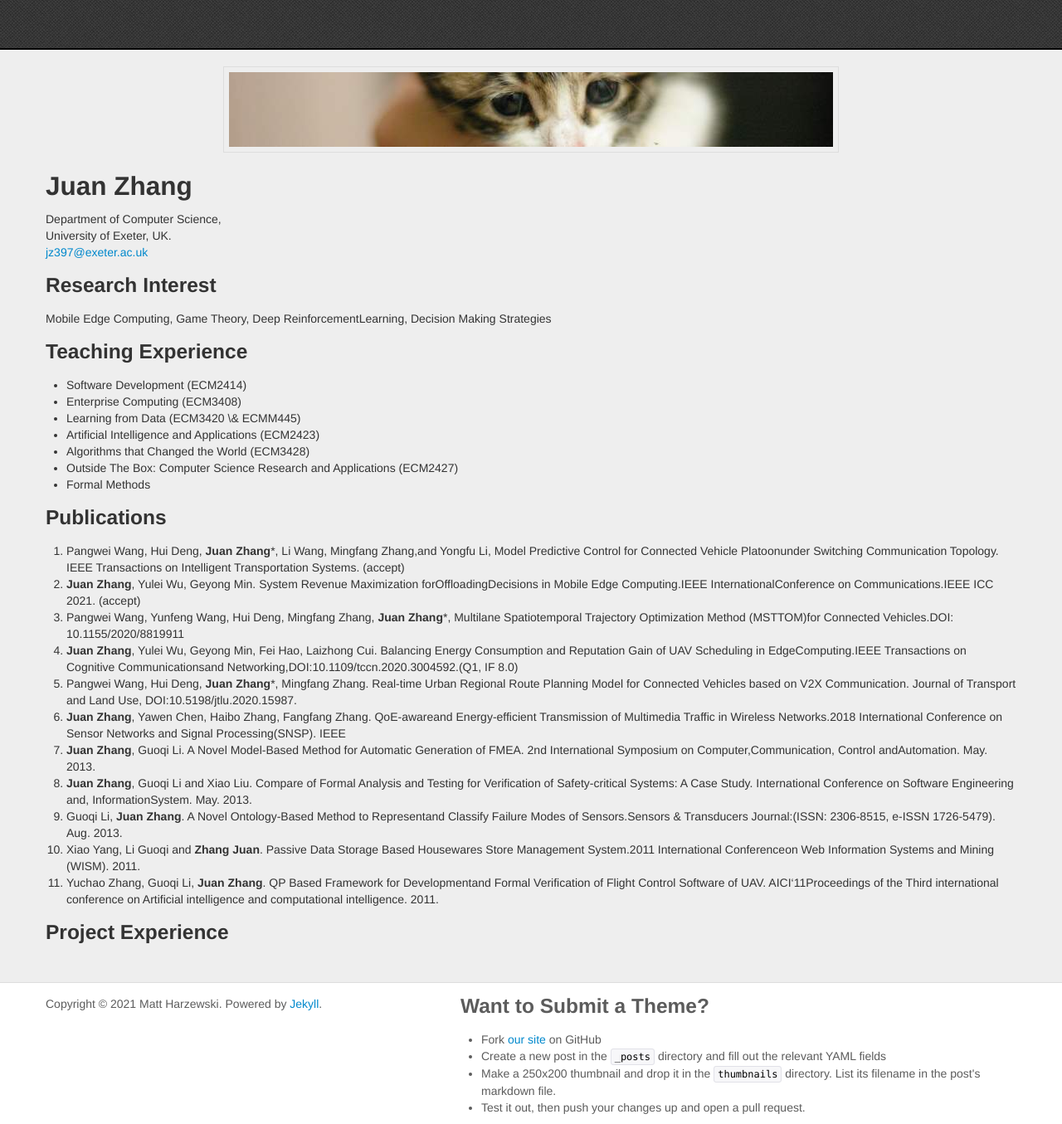
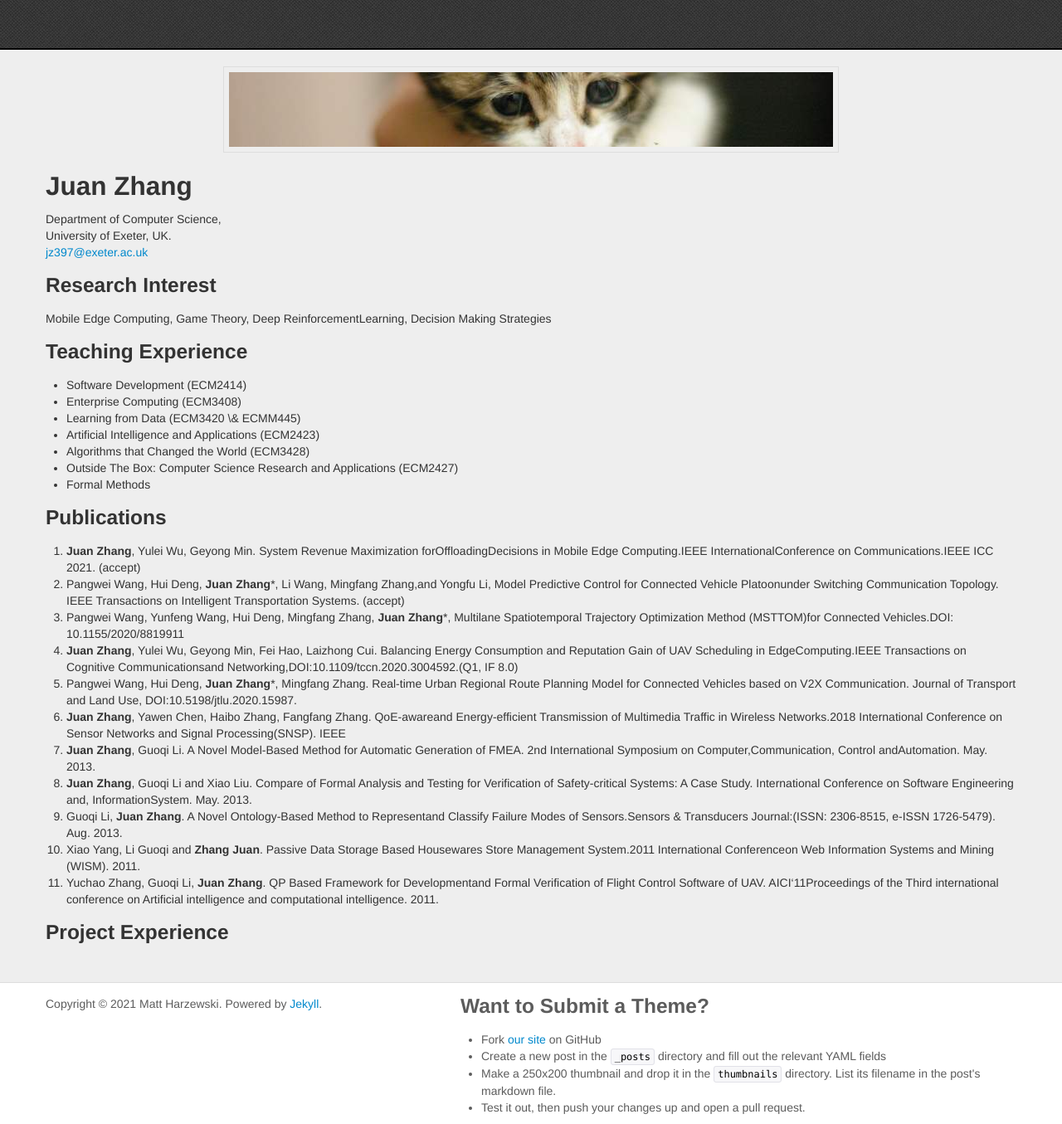
Before and after one commit to jdaisyzhang/JuanZhang, a Jekyll site: the page built from index.md, in a window 1280 px wide. Shown: the whole page at 83% size. Built offline with Jekyll 4.4.1, drawn with Linux system fonts in a browser that asks for light colours; our own code applies the rules of GitHub Pages for plain Markdown files; part of the change alters nothing that is shown; grey boxes are pictures that could not be loaded.

```diff
--- a/index.md
+++ b/index.md
@@ -18,16 +18,16 @@ Mobile Edge Computing, Game Theory, Deep ReinforcementLearning, Decision Making
 * Formal Methods
 
 ### Publications
-11. Pangwei Wang,  Hui Deng, **Juan  Zhang***,  Li Wang,  Mingfang Zhang,and Yongfu Li, Model Predictive Control for Connected Vehicle Platoonunder Switching  Communication  Topology. IEEE Transactions on Intelligent Transportation Systems. (accept)
-10. **Juan Zhang**, Yulei Wu, Geyong Min. System Revenue Maximization forOffloadingDecisions in Mobile Edge Computing.IEEE  InternationalConference on Communications.IEEE ICC 2021. (accept)
-9. Pangwei Wang, Yunfeng Wang, Hui Deng, Mingfang Zhang, **Juan Zhang***, Multilane Spatiotemporal Trajectory Optimization Method (MSTTOM)for Connected Vehicles.DOI: 10.1155/2020/8819911
+1. **Juan Zhang**, Yulei Wu, Geyong Min. System Revenue Maximization forOffloadingDecisions in Mobile Edge Computing.IEEE  InternationalConference on Communications.IEEE ICC 2021. (accept)
+2. Pangwei Wang,  Hui Deng, **Juan  Zhang***,  Li Wang,  Mingfang Zhang,and Yongfu Li, Model Predictive Control for Connected Vehicle Platoonunder Switching  Communication  Topology. IEEE Transactions on Intelligent Transportation Systems. (accept)
+3. Pangwei Wang, Yunfeng Wang, Hui Deng, Mingfang Zhang, **Juan Zhang***, Multilane Spatiotemporal Trajectory Optimization Method (MSTTOM)for Connected Vehicles.DOI: 10.1155/2020/8819911
 8. **Juan Zhang**, Yulei Wu, Geyong Min, Fei Hao, Laizhong Cui.  Balancing Energy Consumption and Reputation  Gain of UAV Scheduling in  EdgeComputing.IEEE  Transactions  on  Cognitive  Communicationsand Networking,DOI:10.1109/tccn.2020.3004592.(Q1, IF 8.0)
 7. Pangwei  Wang,  Hui  Deng, **Juan  Zhang***,  Mingfang  Zhang. Real-time Urban Regional Route Planning Model for Connected Vehicles based on V2X Communication. Journal of Transport and Land  Use,  DOI:10.5198/jtlu.2020.15987.
-6. **Juan Zhang**, Yawen Chen, Haibo Zhang, Fangfang Zhang. QoE-awareand Energy-efficient Transmission of Multimedia Traffic in Wireless Networks.2018 International Conference on Sensor Networks and Signal Processing(SNSP). IEEE
-5. **Juan  Zhang**, Guoqi  Li. A Novel Model-Based  Method  for  Automatic Generation of FMEA. 2nd International Symposium on Computer,Communication, Control andAutomation. May.  2013.
-4. **Juan  Zhang**,  Guoqi Li and Xiao Liu. Compare of Formal  Analysis and Testing for Verification of Safety-critical Systems: A Case  Study. International Conference on Software Engineering and, InformationSystem. May. 2013.
-3. Guoqi Li, **Juan Zhang**. A Novel Ontology-Based Method to Representand Classify Failure Modes of Sensors.Sensors & Transducers Journal:(ISSN: 2306-8515, e-ISSN 1726-5479). Aug.  2013.
-2. Xiao  Yang, Li Guoqi and **Zhang Juan**. Passive Data Storage Based Housewares Store Management System.2011 International Conferenceon Web Information Systems and Mining (WISM). 2011.
-1. Yuchao Zhang, Guoqi Li, **Juan Zhang**. QP Based Framework for Developmentand  Formal  Verification of Flight Control Software of UAV. AICI‘11Proceedings of the Third international conference on Artificial intelligence and computational intelligence. 2011.
+7. **Juan Zhang**, Yawen Chen, Haibo Zhang, Fangfang Zhang. QoE-awareand Energy-efficient Transmission of Multimedia Traffic in Wireless Networks.2018 International Conference on Sensor Networks and Signal Processing(SNSP). IEEE
+8. **Juan  Zhang**, Guoqi  Li. A Novel Model-Based  Method  for  Automatic Generation of FMEA. 2nd International Symposium on Computer,Communication, Control andAutomation. May.  2013.
+9. **Juan  Zhang**,  Guoqi Li and Xiao Liu. Compare of Formal  Analysis and Testing for Verification of Safety-critical Systems: A Case  Study. International Conference on Software Engineering and, InformationSystem. May. 2013.
+10. Guoqi Li, **Juan Zhang**. A Novel Ontology-Based Method to Representand Classify Failure Modes of Sensors.Sensors & Transducers Journal:(ISSN: 2306-8515, e-ISSN 1726-5479). Aug.  2013.
+11. Xiao  Yang, Li Guoqi and **Zhang Juan**. Passive Data Storage Based Housewares Store Management System.2011 International Conferenceon Web Information Systems and Mining (WISM). 2011.
+12. Yuchao Zhang, Guoqi Li, **Juan Zhang**. QP Based Framework for Developmentand  Formal  Verification of Flight Control Software of UAV. AICI‘11Proceedings of the Third international conference on Artificial intelligence and computational intelligence. 2011.
 
 ### Project Experience
```
